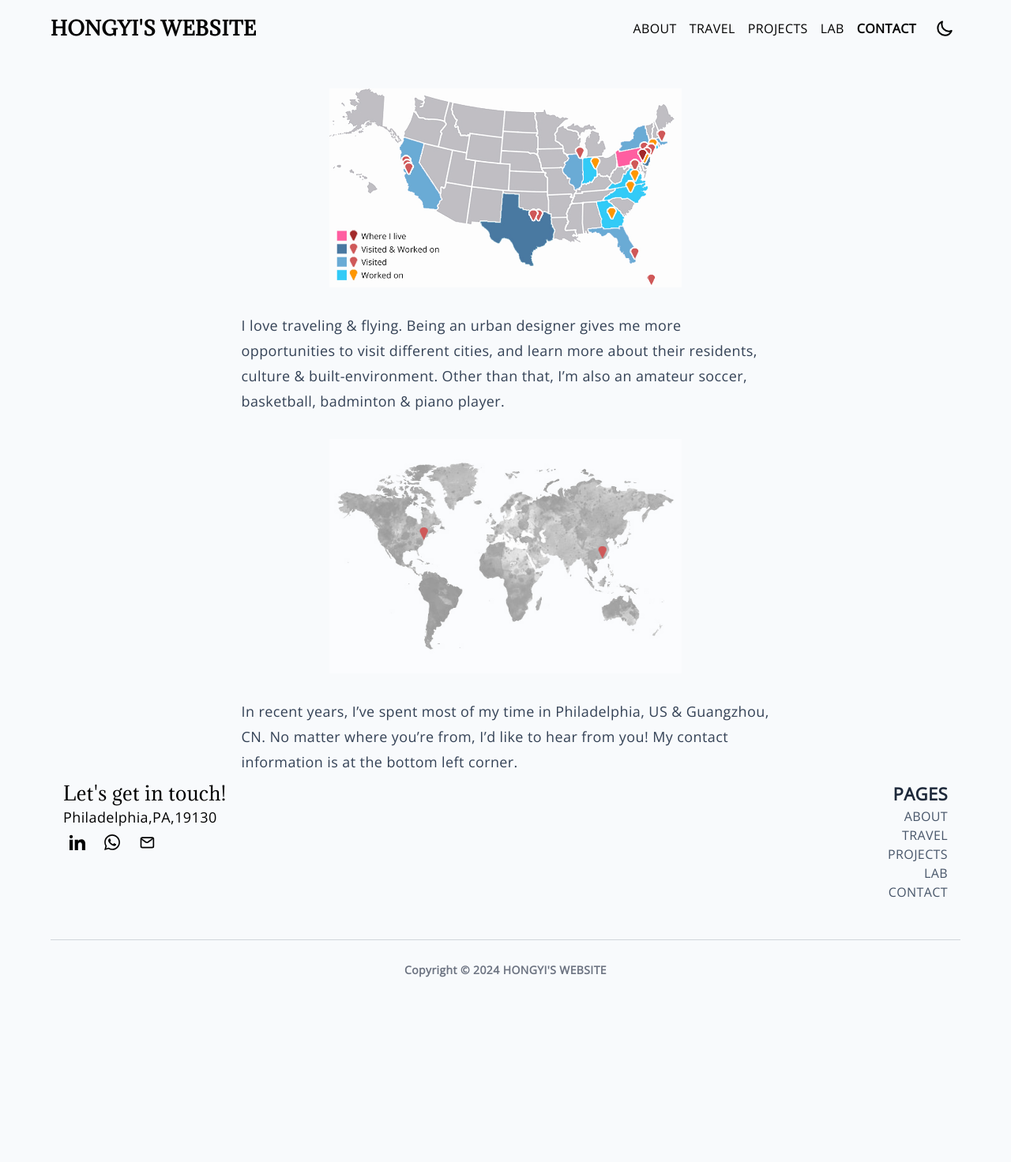
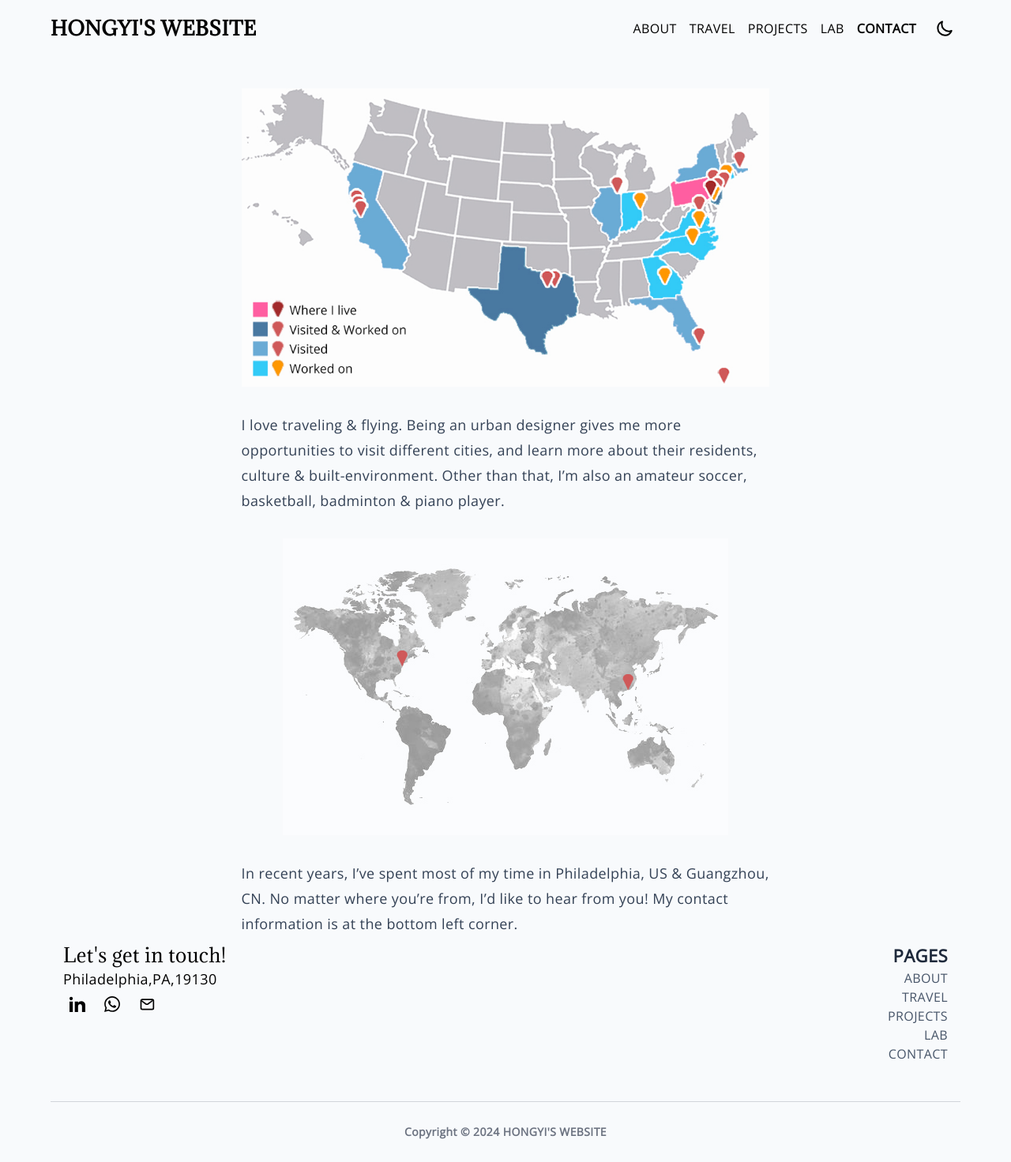
Before and after one commit to hongyili-hl/hongyili-hl.github.io, a Jekyll site: the page built from tags.md, in a window 1280 px wide. Shown: the whole page at 79% size. Built offline with Jekyll 4.4.1, drawn with Linux system fonts in a browser that asks for light colours; before the commit the page ends 1267 px from its top, so only the background shows below that.

Commit message:
Update contact.html

```diff
--- a/_layouts/contact.html
+++ b/_layouts/contact.html
@@ -3,7 +3,7 @@
 ---
 
 <div class="flex justify-center py-2 md:py-4">
-  <article class="prose md:prose-lg prose-p:font-extralight prose-headings:font-light prose-slate dark:prose-invert prose-img:mx-auto prose-img:w-2/3">
+  <article class="prose md:prose-lg prose-p:font-extralight prose-headings:font-light prose-slate dark:prose-invert prose-img:mx-auto prose-img:w-full">
   {{ content }}
   </article>
 </div>
```
